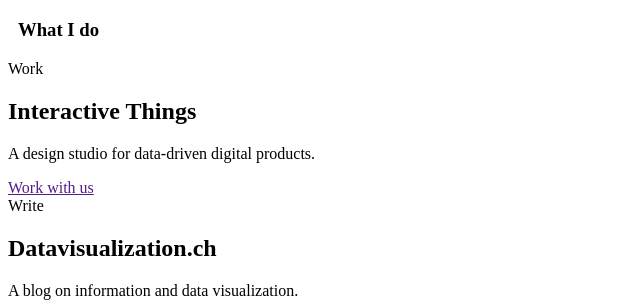
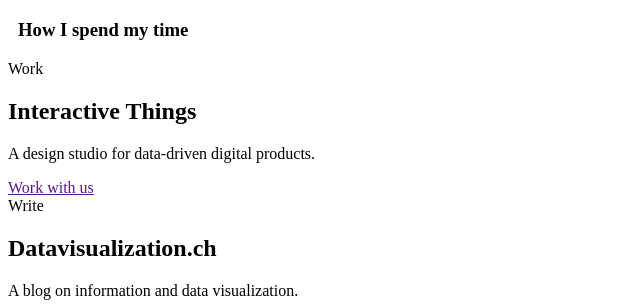
Before and after one commit to wiederkehr/benjaminwiederkehr.com, a PHP site: the page made by site/templates/home.php in a window 1280 px wide. Shown: the part 39-343 px from the top of the page, without its empty margins (0-640 px from the left). Run offline with PHP 8.4, Linux system fonts and the light colour scheme; the template is opened without the code that fills it, so the values that code supplies are empty; some libraries are stand-ins or nearby versions.

Commit message:
Refine roles grid headline

```diff
--- a/site/templates/home.php
+++ b/site/templates/home.php
@@ -21,7 +21,7 @@
 <!-- ——————————————————————————————————————————————————————————————————— Content -->
 <section class="main" id="roles-grid">
   <div class="container container--card-grid">
-    <h3 class="section-title" style="margin-left: 10px; margin-right: 10px">What I do</h3>
+    <h3 class="section-title" style="margin-left: 10px; margin-right: 10px">How I spend my time</h3>
     <div class="card card--l">
       <div class="card__figure card__figure--navy">
         <div class="card__content">
```
